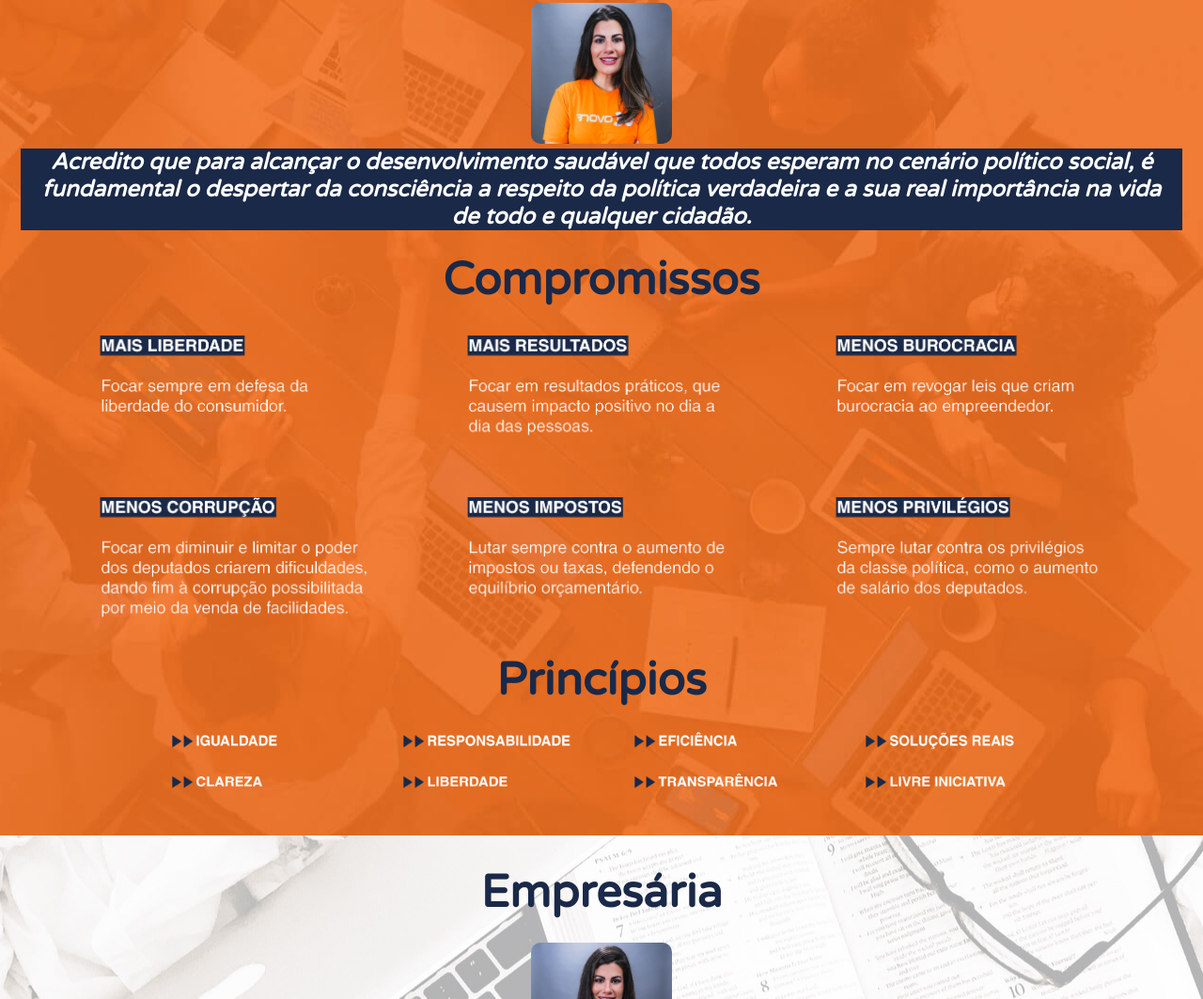
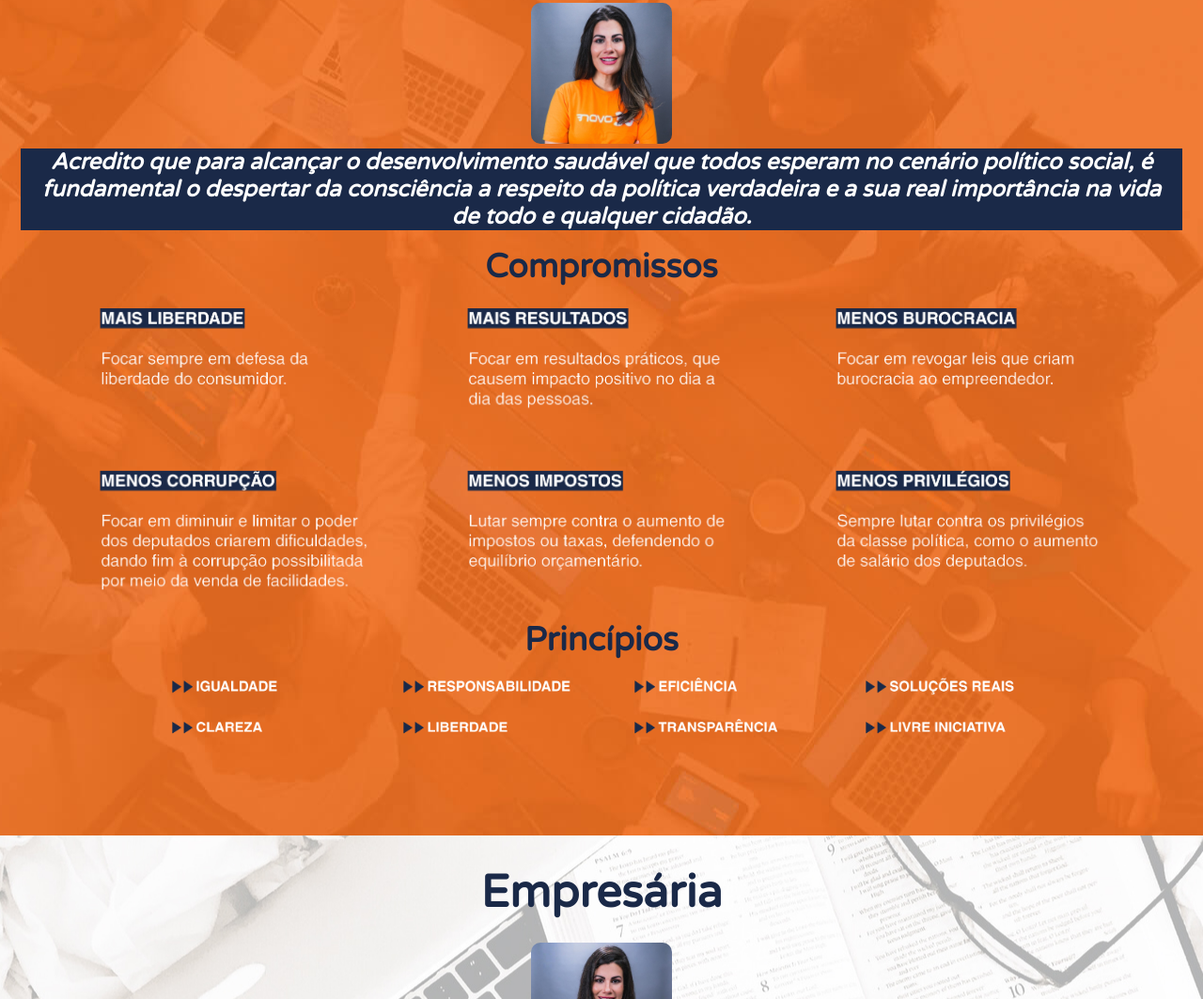
Before and after one commit to vinnymiiller/testerozane, a plain HTML site: page index.html in a window 1280 px wide. Shown: the part 2257-3320 px from the top of the page at 94% size. Drawn offline with Linux system fonts and the light colour scheme.

Commit message:
Add files via upload

```diff
--- a/css/estilos.css
+++ b/css/estilos.css
@@ -265,7 +265,7 @@ header {
     margin-top: 0.5em;
     margin-bottom: 0.5em;
     color: #1a2948;
-    font-size: 3em;
+    font-size: 2.2em;
   }
   .comprom {
     display: grid;
```
